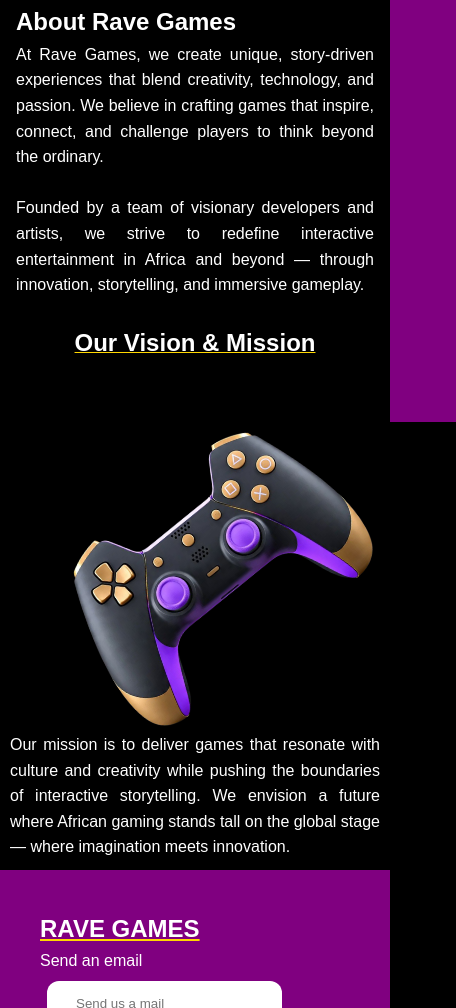
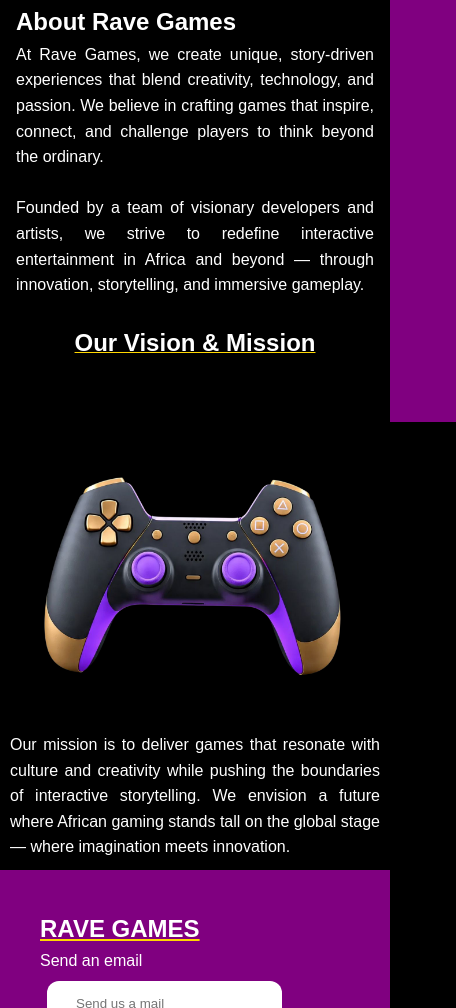
Before and after one commit to mbstyles2/RaveGamesv1, a plain HTML site: page about.html in a window 390 px wide. Shown: the part 484-1492 px from the top of the page, 456 px wide, since content can reach past the window. Drawn offline with Linux system fonts and the light colour scheme; a web font is replaced by a local one.

Commit message:
Update style.css

```diff
--- a/style.css
+++ b/style.css
@@ -421,14 +421,13 @@
       position: relative;
     }
 
-    .prev, .next {
-      position: absolute;
-      top: 50%;
-      transform: translateY(-50%);
+    .what img{
+      transform: rotate(0deg);
     }
 
     .prev { left: 10px; }
     .next { right: 10px; }
+
 
 }
 
```
